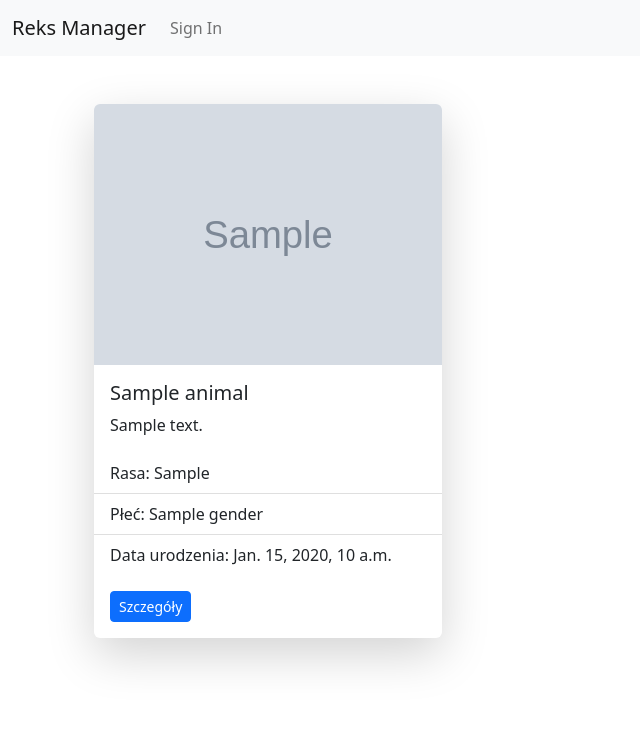
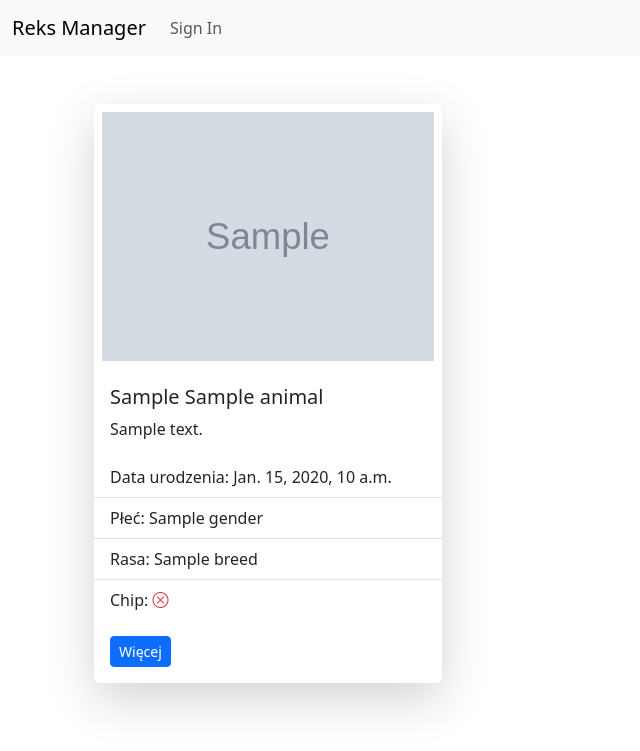
Before and after one commit to swietlikm/reks_manager, a Django app: template reks_manager/templates/pages/home.html in a window 1280 px wide. Shown: the top 751 px of the page, without its empty margins (0-640 px from the left). Run offline with Django 4.2, Linux system fonts and the light colour scheme; the template is opened without the code that fills it: most values are stand-ins (such as "Sample title", 1, 10 or a date in 2020); grey boxes marked "Sample" are stand-in pictures; some libraries are stand-ins or nearby versions.

Commit message:
updated template

```diff
--- a/config/settings/base.py
+++ b/config/settings/base.py
@@ -278,7 +278,7 @@ LOGGING = {
 
 # django-allauth
 # ------------------------------------------------------------------------------
-ACCOUNT_ALLOW_REGISTRATION = env.bool("DJANGO_ACCOUNT_ALLOW_REGISTRATION", True)
+ACCOUNT_ALLOW_REGISTRATION = env.bool("DJANGO_ACCOUNT_ALLOW_REGISTRATION", False)
 # https://django-allauth.readthedocs.io/en/latest/configuration.html
 ACCOUNT_AUTHENTICATION_METHOD = "email"
 # https://django-allauth.readthedocs.io/en/latest/configuration.html
--- a/reks_manager/core/serializers.py
+++ b/reks_manager/core/serializers.py
@@ -234,7 +234,6 @@ class AnimalReadSerializer(serializers.ModelSerializer):
             "adopted_by",
             "health_card",
             "health_card_id",
-
             "size",
             "chip",
             "neutered",
@@ -242,7 +241,6 @@ class AnimalReadSerializer(serializers.ModelSerializer):
             "dewormed",
             "character",
             "for_who",
-
             "created_at",
             "updated_at",
         ]
@@ -292,7 +290,6 @@ class AnimalPublicSerializer(serializers.ModelSerializer):
             "status",
             "description_of_health",
             "residence",
-
             "size",
             "chip",
             "neutered",
@@ -300,7 +297,6 @@ class AnimalPublicSerializer(serializers.ModelSerializer):
             "dewormed",
             "character",
             "for_who",
-
             "image",
             "created_at",
         ]
--- a/reks_manager/core/views.py
+++ b/reks_manager/core/views.py
@@ -22,7 +22,7 @@ from .serializers import (
 
 class HomeTestView(ListView):
     template_name = "pages/home.html"
-    model = Animal
+    queryset = Animal.objects.filter(status="DO_ADOPCJI")
     context_object_name = "animals"
 
 
--- a/reks_manager/templates/base.html
+++ b/reks_manager/templates/base.html
@@ -17,11 +17,12 @@
     <link rel="icon" href="{% static 'images/favicons/favicon.ico' %}" />
     {% block css %}
       <!-- Latest compiled and minified Bootstrap CSS -->
+      <link href="https://cdn.jsdelivr.net/npm/bootstrap@5.3.2/dist/css/bootstrap.min.css"
+            rel="stylesheet"
+            integrity="sha384-T3c6CoIi6uLrA9TneNEoa7RxnatzjcDSCmG1MXxSR1GAsXEV/Dwwykc2MPK8M2HN"
+            crossorigin="anonymous" />
       <link rel="stylesheet"
-            href="https://cdnjs.cloudflare.com/ajax/libs/bootstrap/5.2.3/css/bootstrap.min.css"
-            integrity="sha512-SbiR/eusphKoMVVXysTKG/7VseWii+Y3FdHrt0EpKgpToZeemhqHeZeLWLhJutz/2ut2Vw1uQEj2MbRF+TVBUA=="
-            crossorigin="anonymous"
-            referrerpolicy="no-referrer" />
+            href="https://cdn.jsdelivr.net/npm/bootstrap-icons@1.10.5/font/bootstrap-icons.css" />
       <!-- Your stuff: Third-party CSS libraries go here -->
       <!-- This file stores project-specific CSS -->
       <link href="{% static 'css/project.css' %}" rel="stylesheet" />
@@ -31,11 +32,8 @@
     {# Placed at the top of the document so pages load faster with defer #}
     {% block javascript %}
       <!-- Bootstrap JS -->
-      <script defer
-              src="https://cdnjs.cloudflare.com/ajax/libs/bootstrap/5.2.3/js/bootstrap.min.js"
-              integrity="sha512-1/RvZTcCDEUjY/CypiMz+iqqtaoQfAITmNSJY17Myp4Ms5mdxPS5UV7iOfdZoxcGhzFbOm6sntTKJppjvuhg4g=="
-              crossorigin="anonymous"
-              referrerpolicy="no-referrer"></script>
+      <script src="https://cdn.jsdelivr.net/npm/bootstrap@5.3.2/dist/js/bootstrap.bundle.min.js" integrity="sha384-C6RzsynM9kWDrMNeT87bh95OGNyZPhcTNXj1NW7RuBCsyN/o0jlpcV8Qyq46cDfL" crossorigin="anonymous">
+      </script>
       <!-- Your stuff: Third-party javascript libraries go here -->
       <!-- place project specific Javascript in this file -->
       <script defer src="{% static 'js/project.js' %}"></script>
--- a/reks_manager/templates/pages/about.html
+++ /dev/null
@@ -1 +0,0 @@
-{% extends "base.html" %}
--- a/reks_manager/templates/pages/home.html
+++ b/reks_manager/templates/pages/home.html
@@ -1,30 +1,42 @@
 {% extends "base.html" %}
+
 {% block content %}
-
+  <style>
+    .image-size {
+      max-height: 450px;
+    }
+  </style>
   <div class="container mt-5">
     <div class="row">
       {% for animal in animals %}
         <div class="col-md-4 mb-4">
           <div class="card border-0 shadow-lg">
-                <img src="{{ animal.image_url }}" class="card-img-top rounded-top" alt="{{ animal.name }}">
+            <img src="{{ animal.image_url }}"
+                 class="px-2 py-2 card-img-top object-fit-cover image-size rounded"
+                 alt="{{ animal.name }}" />
             <div class="card-body">
-                    <h5 class="card-title">{{ animal.name }}</h5>
+              <h5 class="card-title">{{ animal.animal_type|title }} {{ animal.name }}</h5>
               <p class="card-text">{{ animal.description }}</p>
             </div>
             <ul class="list-group list-group-flush">
-                    <li class="list-group-item">Rasa: {{ animal.animal_type }}</li>
+              <li class="list-group-item">Data urodzenia: {{ animal.birth_date }}</li>
               <li class="list-group-item">Płeć: {{ animal.gender }}</li>
+              <li class="list-group-item">Rasa: {{ animal.breed }}</li>
               <li class="list-group-item">
-                        Data urodzenia: {{ animal.birth_date }}
+                Chip:
+                {% if animal.chip %}
+                  <i class="text-success fw-bold bi bi-check-circle"></i>
+                {% else %}
+                  <i class="text-danger fw-bold bi bi-x-circle"></i>
+                {% endif %}
               </li>
             </ul>
             <div class="card-body">
-                    <a href="#" class="btn btn-primary btn-sm">Szczegóły</a>
+              <a href="#" class="btn btn-primary btn-sm">Więcej</a>
             </div>
           </div>
         </div>
       {% endfor %}
     </div>
   </div>
-
 {% endblock content %}
```
Lines whose indentation alone changed are shown as unchanged.
